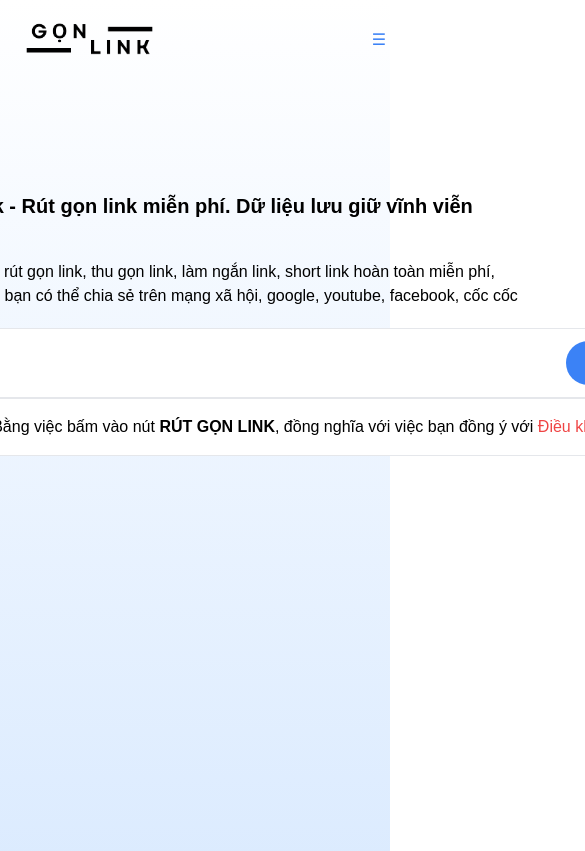
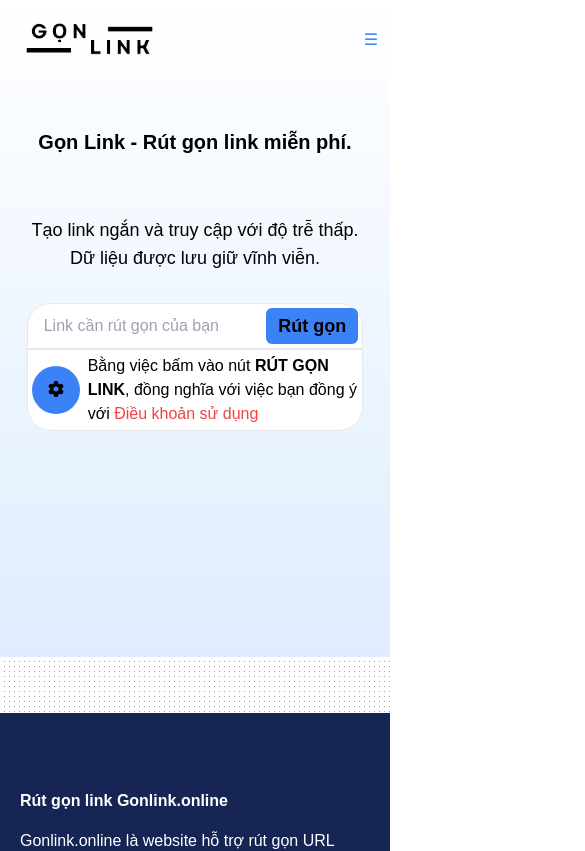
Before and after one commit to ToHieuDong/Deploy_gonlink.online, a React (Vite) app in the folder frontend/: page /page/home in a window 390 px wide. Shown: the top 851 px of the page, 585 px wide, since content can reach past the window. Built offline with nearby package versions, Linux system fonts and the light colour scheme.

Commit message:
fix UI short link

```diff
--- a/frontend/src/Components/Header.jsx
+++ b/frontend/src/Components/Header.jsx
@@ -59,7 +59,7 @@ export default function Header() {
       <div className="block md:hidden">
         <div className='flex justify-between items-center p-1'>
           <img src="./../Logo.png" alt="" className='w-[180px]' onClick={() => navigate("/")} />
-          <button onClick={() => setMenuOpen(!menuOpen)} className="text-blue-500">
+          <button onClick={() => setMenuOpen(!menuOpen)} className="text-blue-500 mx-2">
             {/* Icon để mở/đóng menu */}
             {menuOpen ? '✖️' : name?<img src={avatar} alt="" className='w-[40px] h-[40px] rounded-full' />:'☰'}
           </button>
--- a/frontend/src/Pages/Home.jsx
+++ b/frontend/src/Pages/Home.jsx
@@ -4,6 +4,7 @@ import { useUser } from '../context/UserContext';
 import Cookies from 'js-cookie';
 import { FontAwesomeIcon } from '@fortawesome/react-fontawesome';
 import { faGear } from '@fortawesome/free-solid-svg-icons';
+import { toast } from 'react-toastify';
 
 export default function Home() {
   const navigate = useNavigate();
@@ -199,7 +200,8 @@ export default function Home() {
         // console.log(qr);
         // console.log(data.data.isOwner)
         if (!data.data.isOwner) {
-          alert("Bạn không phải là chủ sở hữu đường dẫn này!")
+          // alert("Bạn không phải là chủ sở hữu đường dẫn này!")
+          toast.info("Bạn không phải là chủ sở hữu đường dẫn này!");
         }
 
 
@@ -283,7 +285,8 @@ export default function Home() {
         getInfo(Cookies.get('token'));
 
         if (!data.data.isOwner) {
-          alert("Bạn không phải là chủ sở hữu đường dẫn này!")
+          toast.info("Bạn không phải là chủ sở hữu đường dẫn này!");
+          // alert("Bạn không phải là chủ sở hữu đường dẫn này!")
         }
 
       } else {
@@ -316,7 +319,8 @@ export default function Home() {
   const handleCopyShortLink = () => {
     navigator.clipboard.writeText(link)
       .then(() => {
-        alert('Đường liên kết đã được sao chép!');
+        // alert('Đường liên kết đã được sao chép!');
+        toast.info("Đường liên kết đã được sao chép!");
       })
       .catch(err => {
         console.error('Lỗi khi sao chép đường liên kết: ', err);
@@ -383,6 +387,8 @@ export default function Home() {
 
 
   return (
+    <div>
+      <div className="hidden md:block">
         <div className='flex justify-center h-screen'>
           <div className='flex-col'>
             <h1 className='flex justify-center pt-28 font-bold text-xl'>Gọn Link - Rút gọn link miễn phí. Dữ liệu lưu giữ vĩnh viễn</h1>
@@ -409,18 +415,18 @@ export default function Home() {
             {isShortCode ?
             <div className='flex justify-between border rounded-3xl p-3 bg-white'>
               <input onChange={(e) => setLink(e.target.value)} disabled  type="text" className='w-[70%] focus:outline-none mx-5 bg-white' placeholder='Link cần rút gọn của bạn' value={link}/>
-          <button onClick={handleCopyShortLink} className='font-bold text-xl px-5 py-2 rounded-3xl bg-blue-500 hover:bg-blue-700' type="button">Copy</button>
-          <button onClick={() => {navigate("/")}} className='font-bold text-xl px-5 py-2 rounded-3xl bg-blue-500 hover:bg-blue-700 ml-2' type="button">Mới</button>
+              <button onClick={handleCopyShortLink} className='font-bold text-xl px-5 py-2 rounded-xl bg-blue-500 hover:bg-blue-700' type="button">Copy</button>
+              <button onClick={() => {navigate("/")}} className='font-bold text-xl px-5 py-2 rounded-xl bg-blue-500 hover:bg-blue-700 ml-2' type="button">Mới</button>
             </div>
             :
             <div className='w-[1000px] bg-white rounded-3xl'>
               <div className='flex justify-between border rounded-t-3xl p-3 '>
                 <input onChange={(e) => setLink(e.target.value)} type="text" className='w-[70%] focus:outline-none mx-5' placeholder='Link cần rút gọn của bạn' value={link}/>
-            <button onClick={handleShortLink} className='font-bold text-xl px-5 py-2 rounded-3xl bg-blue-500 hover:bg-blue-700' type="button">{isLoading ? 'Đang tạo...' : 'Rút gọn'}</button>
+                <button onClick={handleShortLink} className='font-bold text-xl px-5 py-2 rounded-xl bg-blue-500 hover:bg-blue-700' type="button">{isLoading ? 'Đang tạo...' : 'Rút gọn'}</button>
               </div>
               <div className='flex-col justify-between items-center border rounded-b-3xl p-3'>
                 <div className='flex justify-between items-center'>
-              <button onClick={handleSettingToggle} className='font-bold text-base px-3 py-1 rounded-3xl bg-blue-500 hover:bg-blue-700' type="button"><FontAwesomeIcon icon={faGear} /> Tùy chọn</button>
+                  <button onClick={handleSettingToggle} className='font-bold text-base px-3 py-1 rounded-lg bg-blue-500 hover:bg-blue-700' type="button"><FontAwesomeIcon icon={faGear} /> Tùy chọn</button>
                   <p className='pl-10'> Bằng việc bấm vào nút <span className='font-bold'>RÚT GỌN LINK</span>, đồng nghĩa với việc bạn đồng ý với <span className='text-red-500'>Điều khoản sử dụng</span></p>
                 </div>
                 {settingToggle && <div className='flex items-center justify-between p-2 mt-3'>
@@ -456,14 +462,14 @@ export default function Home() {
             }
 
             {isShortCode && (
-          <div className='flex border rounded-sm p-2 mt-4'>
+              <div className='flex border-2 border-gray-400 rounded-sm p-2 mt-4'>
                 <div>
                   <button onClick={handleSaveImage} className='font-bold text-xl px-3 py-1 rounded-lg bg-blue-500 hover:bg-blue-700' type="button">Lưu QR code</button>
                   <p className='flex p-2 text-red-500'>Lưu ý: Những link gốc có nội dung giả mạo, lừa đảo, tín dụng đen, đồi trụy, vi phạm pháp luật </p>
                   <p className='flex p-2 text-red-500'>sẽ bị xóa mà không cần báo trước.</p>
 
                 </div>
-            <div className='p-1 border-4 border-gray-800 rounded-3xl ml-2'>
+                <div className='p-1 border-4 border-gray-800 rounded-xl ml-2'>
                   <img src={qr} alt="QR" style={{ width: 120, height: 120 }} />
                 </div>
               </div>
@@ -471,5 +477,99 @@ export default function Home() {
 
           </div>
         </div>
+
+      </div>
+
+      <div className="block md:hidden">
+        <div className='w-full pb-52'>
+          <div className='flex-col'>
+            <h1 className='flex justify-center text-center pt-12 font-bold text-xl p-5'>Gọn Link - Rút gọn link miễn phí.</h1>
+            <div  className='flex pt-10 pb-3 p-5'>
+              <p className='flex justify-center text-center text-lg'>Tạo link ngắn và truy cập với độ trễ thấp. Dữ liệu được lưu giữ vĩnh viễn.</p>
+            </div>
+
+            <div className='m-2'>
+              {errorShortLink && (
+                <div className="flex justify-center items-center pb-2">
+                  {/* <div className="loader ease-linear rounded-full border-8 border-t-8 border-gray-200 h-10 w-10"></div> */}
+                  <div className='flex justify-center p-2 text-red-500'>{error}</div>
+                </div>
+              )}
+
+              {isLoading && (
+                <div className="my-2 flex justify-center items-center pb-2">
+                  <div className="h-10 w-10 rounded-full border-4 border-t-transparent border-b-transparent border-r-transparent animate-spin"
+                    style={{background: 'linear-gradient(90deg, #ff7e5f, #feb47b)', clipPath: 'circle(50%)'}}>
+                  </div>
+                </div>
+              )}
+
+              {isShortCode ?
+              <div className='flex justify-between border rounded-3xl p-1 bg-white'>
+                <input onChange={(e) => setLink(e.target.value)} disabled  type="text" className='w-[70%] focus:outline-none mx-5 bg-white' placeholder='Link cần rút gọn của bạn' value={link}/>
+                <button onClick={handleCopyShortLink} className='font-bold text-xl px-5 py-2 rounded-3xl bg-blue-500 hover:bg-blue-700' type="button">Copy</button>
+                <button onClick={() => {navigate("/")}} className='font-bold text-xl px-5 py-2 rounded-3xl bg-blue-500 hover:bg-blue-700 ml-2' type="button">Mới</button>
+              </div>
+              :
+              <div className='w-[90%] bg-white rounded-3xl m-[5%]'>
+                <div className='flex justify-between border rounded-t-3xl p-1 '>
+                  <input onChange={(e) => setLink(e.target.value)} type="text" className='w-[60%] focus:outline-none mx-3' placeholder='Link cần rút gọn của bạn' value={link}/>
+                  <button onClick={handleShortLink} className='font-bold text-lg px-3 py-1 rounded-md bg-blue-500 hover:bg-blue-700' type="button">{isLoading ? 'Đang tạo' : 'Rút gọn'}</button>
+                </div>
+                <div className='flex-col justify-between items-center border rounded-b-3xl p-1'>
+                  <div className='flex justify-between items-center'>
+                    <button onClick={handleSettingToggle} className='font-bold text-base px-4 py-3 rounded-full bg-blue-500 hover:bg-blue-700' type="button"><FontAwesomeIcon icon={faGear} /></button>
+                    <p className='pl-2'> Bằng việc bấm vào nút <span className='font-bold'>RÚT GỌN LINK</span>, đồng nghĩa với việc bạn đồng ý với <span className='text-red-500'>Điều khoản sử dụng</span></p>
+                  </div>
+
+                  {settingToggle && <div className='flex-col items-center justify-between p-2'>
+
+                    <div className='flex-col  mt-1'>
+                      <p className='font-semibold px-2'> Link tùy chỉnh </p>
+                      <p className='text-sm font-thin px-2'> Mặc định, hệ thống sẽ tạo link ngẫu nhiên. Bạn có thể đặt link theo tùy chọn. </p>
+                      <p className='text-sm font-thin px-2'> Vui lòng nhập vào giá trị chỉ bao gồm các chữ cái (hoa hoặc thường) và chữ số, không có ký tự đặc biệt. Ví dụ: 'abc123', 'A1B2C3'. </p>
+                      <div className='text-sm font-thin px-2 text-red-500'>{erorExistShortCode}</div>
+                      <input onBlur={handleCheckShortCode} onChange={(e) => setCustomLink(e.target.value)}   type="text" className='w-[80%] border rounded focus:outline-none p-1 m-2 bg-white' placeholder='Link tùy chọn'/>
+
+                    </div>
+
+                    <div className='flex-col  mt-1'>
+                      <p className='font-semibold px-2'> Giới hạn truy cập </p>
+                      <p className='text-sm font-thin px-2'> Mặc định, hệ thống sẽ tạo link không có giới hạn truy cập. Bạn có thể đặt giới hạn đó. </p>
+                      <input onChange={(e) => setMaxUsage(e.target.value)}  type="number" className='w-[80%] border rounded focus:outline-none p-1 m-1 bg-white' placeholder='Giới hạn truy cập'/>
+                    </div>
+                    <div className='flex-col  mt-1'>
+                      <p className='font-semibold px-2'> Thời gian hiệu lực </p>
+                      <p className='text-sm font-thin px-2'> Sau 00:00 phút của ngày được chọn, link sẽ không còn hiệu lực. Để trống nếu giữ vĩnh viễn link. </p>
+                      <input onChange={(e) => {setTimeExpired(e.target.value+"T00:00:00Z"); console.log(e.target.value+timeExpired);}}  type="date" min={minDate} className='w-[80%] border rounded focus:outline-none p-1 m-1 bg-white' placeholder='MM/DD/YYYY'/>
+                    </div>
+                    <div className='flex-col  mt-1'>
+                      <p className='font-semibold px-2'> Mật khẩu bảo vệ </p>
+                      <p className='text-sm font-thin px-2'> Đặt mật khẩu để bảo vệ link rút gọn. Để trống nếu bạn không muốn đặt mật khẩu.</p>
+                      <input onChange={(e) => setPassword(e.target.value)}  type="text" className='w-[80%] border rounded focus:outline-none p-1 m-1 bg-white' placeholder='Mật khẩu bảo vệ'/>
+                    </div>
+                  </div>}
+                </div>
+              </div>
+              }
+
+              {isShortCode && (
+                <div className='flex-col p-2 mt-4'>
+                  <div>
+                    <button onClick={handleSaveImage} className='font-bold text-xl px-3 py-1 rounded-lg bg-blue-500 hover:bg-blue-700' type="button">Lưu QR code</button>
+                    <p className='flex p-2 text-red-500'>Lưu ý: Những link gốc có nội dung giả mạo, lừa đảo, tín dụng đen, đồi trụy, vi phạm pháp luật sẽ bị xóa mà không cần báo trước.</p>
+                  </div>
+                  <div className=''>
+                    <img className='border-4 border-gray-800 rounded-xl p-1' src={qr} alt="QR" style={{ width: 140, height: 140 }} />
+                  </div>
+                </div>
+              )}
+            </div>
+
+          </div>
+        </div>
+
+      </div>
+    </div>
   )
 }
```
Also changed, not shown: frontend/src/Pages/ContactPage.jsx (+8 -8 lines). Lines whose indentation alone changed are shown as unchanged.
